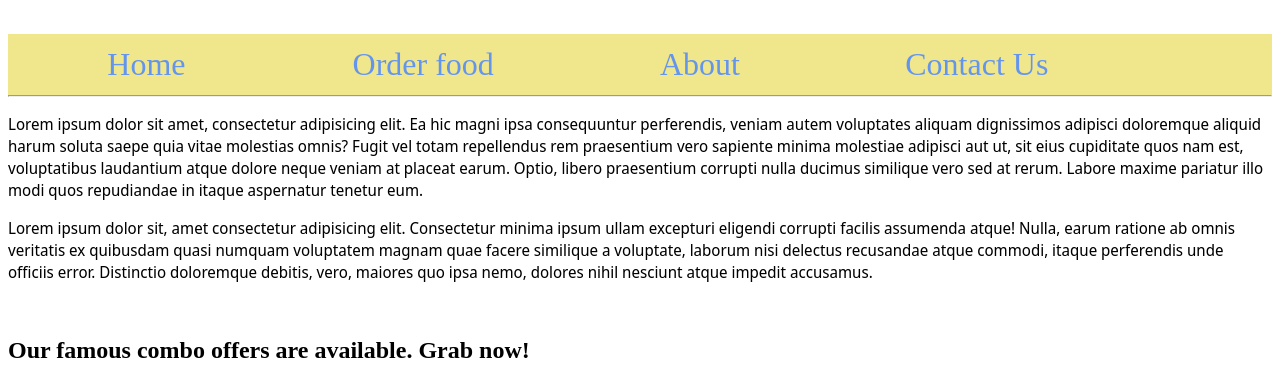
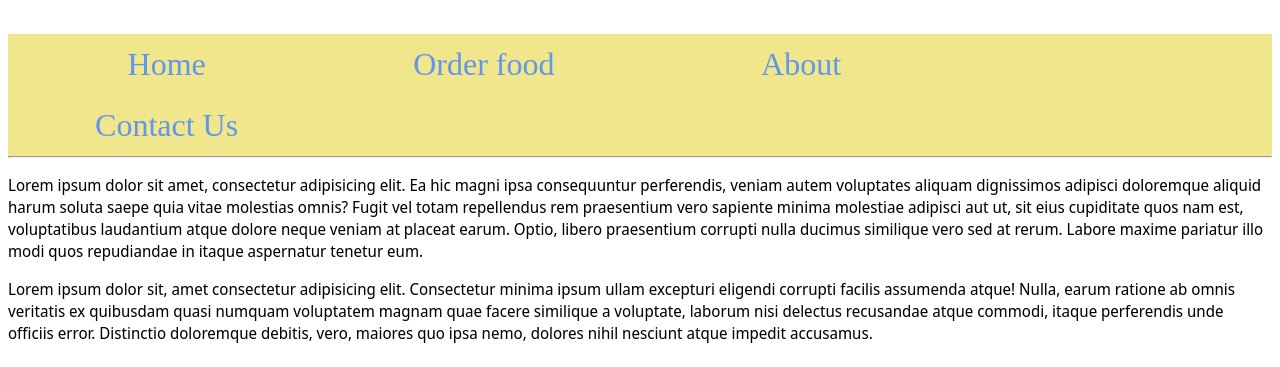
Before and after one commit to Ritwika-crystal/Ritwika, a plain HTML site: page index.html in a window 1280 px wide. Shown: the part 571-938 px from the top of the page. Drawn offline with Linux system fonts and the light colour scheme.

Commit message:
Trying to achieve responsiveness 3

```diff
--- a/apply.css
+++ b/apply.css
@@ -127,6 +127,6 @@ label{
         background-size: cover;
     }
     .nav a{
-        width: 20%;
+        width: 23.2%;
     }
 }
--- a/index.html
+++ b/index.html
@@ -6,6 +6,8 @@
 <link rel="preconnect" href="https://fonts.gstatic.com" crossorigin>
 <link href="https://fonts.googleapis.com/css2?family=Noto+Sans+Display&display=swap" rel="stylesheet">
         <script src="https://kit.fontawesome.com/9e6b24a4f3.js" crossorigin="anonymous"></script>
+        <meta http-equiv="X-UA-Compatible" content="IE=edge">
+        <meta name="viewport" content="width=device-width, initial-scale=1.0">
         <title>HOT BITES</title>
     </head>
     <body>
```
